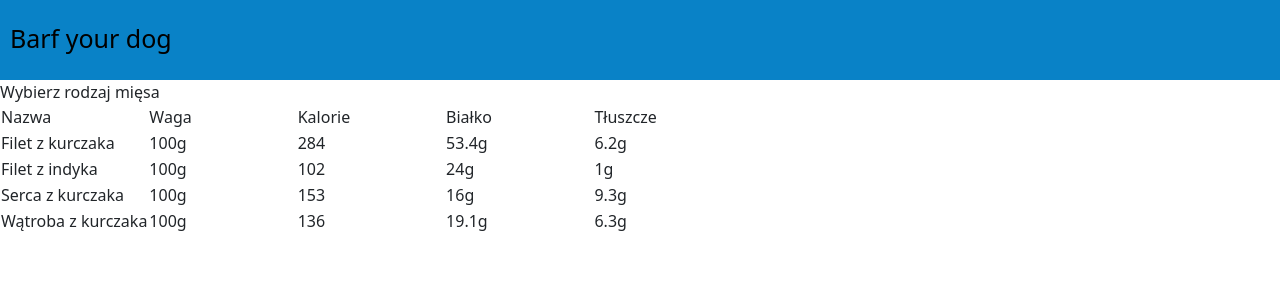
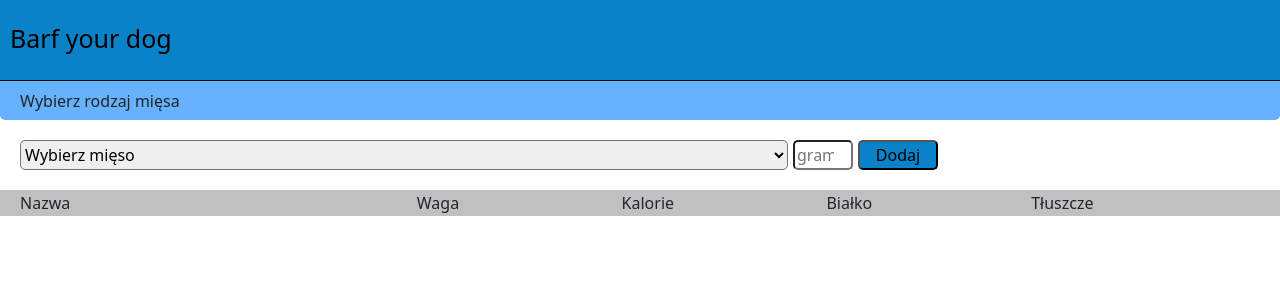
Before and after one commit to wojlas/barf-your-dog, an Angular app in the folder barf-your-dog/: page / in a window 1280 px wide. Shown: the top 300 px of the page. Built offline with nearby package versions, Linux system fonts and the light colour scheme.

Commit message:
adding and deleting to list works, common value as same"

```diff
--- a/barf-your-dog/src/app/app.module.ts
+++ b/barf-your-dog/src/app/app.module.ts
@@ -5,12 +5,14 @@ import { AppComponent } from './app.component';
 import { NgbModule } from '@ng-bootstrap/ng-bootstrap';
 import { MainDashboardComponent } from './main-dashboard/main-dashboard.component';
 import { MeatSelectionComponent } from './main-dashboard/meat-selection/meat-selection.component';
+import { DropdownComponent } from './global/dropdown/dropdown.component';
 
 @NgModule({
   declarations: [
     AppComponent,
     MainDashboardComponent,
-    MeatSelectionComponent
+    MeatSelectionComponent,
+    DropdownComponent,
   ],
   imports: [
     BrowserModule,
--- /dev/null
+++ b/barf-your-dog/src/app/global/dropdown/dropdown.component.css
@@ -0,0 +1,13 @@
+.dropdown {
+    float: left;
+    width: 60%;
+    margin-right: 20px;
+}
+
+.dropdown select {
+    position: relative;
+    margin: 20px;
+    height: 30px;
+    width: 100%;
+    border-radius: 5px;
+}
--- /dev/null
+++ b/barf-your-dog/src/app/global/dropdown/dropdown.component.html
@@ -0,0 +1,9 @@
+<div class="dropdown">
+    <select #defDropdown (change)="addToList()">
+        <option default>Wybierz mięso</option>
+        <option
+        *ngFor="let item of items"
+        value="{{ item.Id }}"
+        >{{ item.Name }}</option>
+    </select>
+</div>
--- /dev/null
+++ b/barf-your-dog/src/app/global/dropdown/dropdown.component.ts
@@ -0,0 +1,32 @@
+import {
+  Component,
+  ElementRef,
+  EventEmitter,
+  Input,
+  OnInit,
+  Output,
+  ViewChild
+} from '@angular/core';
+
+@Component({
+  selector: 'app-dropdown',
+  templateUrl: './dropdown.component.html',
+  styleUrls: ['./dropdown.component.css']
+})
+export class DropdownComponent implements OnInit {
+  @ViewChild('defDropdown') selectedElement!: ElementRef;
+
+  @Input() items: any[] = [];
+
+  @Output() selectedMeatId = new EventEmitter<number>();
+
+  constructor() { }
+
+  ngOnInit(): void {
+  }
+
+  public addToList() {
+    this.selectedMeatId.emit(this.selectedElement.nativeElement.value);
+  }
+
+}
--- a/barf-your-dog/src/app/main-dashboard/meat-selection/meat-selection.component.css
+++ b/barf-your-dog/src/app/main-dashboard/meat-selection/meat-selection.component.css
@@ -0,0 +1,66 @@
+.meat-selection {
+    position: relative;
+}
+
+.meat-selector-header {
+    padding-left: 20px;
+    padding-top: 8px;
+    width: 100%;
+    height: 40px;
+    background-color: #66B2FF;
+    border-top: 0.5px solid black;
+    border-bottom-right-radius: 5px;
+    border-bottom-left-radius: 5px;
+}
+
+.meat-selector-dropdown {
+    position: relative;
+    width: 100%;
+}
+
+.meat-selector-dropdown input {
+    position: relative;
+    float: left;
+    width: 60px;
+    margin-top: 20px;
+    margin-left: 5px;
+    margin-right: 5px;
+    border-radius: 5px;
+}
+
+.meat-selector-dropdown button {
+    position: relative;
+    float: left;
+    background-color: #0982C7;
+    margin-top: 20px;
+    margin-right: 20px;
+    width: 80px;
+    border-radius: 5px;
+}
+
+.list-table {
+    width: 100%;
+}
+
+.list-table > tr > td {
+    padding-left: 20px;
+    padding-right: 20px;
+}
+
+.list-table-body {
+    border-bottom: 0.1px solid black;
+}
+
+.list-table-header {
+    width: 100%;
+    height: 25px;
+    background-color: #C0C0C0;
+    font-weight: 400;
+}
+
+.list-table-summary {
+    width: 100%;
+    height: 25px;
+    background-color: #C0C0C0;
+    font-weight: 400;
+}
--- a/barf-your-dog/src/app/main-dashboard/meat-selection/meat-selection.component.html
+++ b/barf-your-dog/src/app/main-dashboard/meat-selection/meat-selection.component.html
@@ -1,25 +1,52 @@
-<div class="meat-selection">
+<div class="meat-selection" *ngIf="isVisible; else closed_tab">
     <div class="meat-selector">
-        <div class="meat-selector-header">Wybierz rodzaj mięsa</div>
+        <div class="meat-selector-header" (click)="isVisible = !isVisible">Wybierz rodzaj mięsa</div>
         <div class="meat-selector-dropdown">
+            <app-dropdown
+            [items]="allMeats"
+            (selectedMeatId)="onMeatSelected($event)"
+            ></app-dropdown>
+            <input #weightInfo type="number" value="weightInfo.value" placeholder="gram"/>
+            <button (click)="addMeatToList(weightInfo.value)">Dodaj</button>
         </div>
     </div>
     <div class="selected-meat-list">
-        <table>
-            <tr>
-                <td style="width: 20%;">Nazwa</td>
-                <td style="width: 20%;">Waga</td>
-                <td style="width: 20%;">Kalorie</td>
-                <td style="width: 20%;">Białko</td>
-                <td style="width: 20%;">Tłuszcze</td>
+        <table class="list-table">
+            <tr class="list-table-header">
+                <td style="width: 31%;">Nazwa</td>
+                <td style="width: 16%;">Waga</td>
+                <td style="width: 16%;">Kalorie</td>
+                <td style="width: 16%;">Białko</td>
+                <td style="width: 16%;">Tłuszcze</td>
+                <td style="width: 5%;"></td>
             </tr>
-            <tr *ngFor="let meat of selectedMeats">
-                <td style="width: 20%;">{{ meat.Name }}</td>
-                <td style="width: 20%;">{{ meat.Weight }}g</td>
-                <td style="width: 20%;">{{ meat.Kcal }}</td>
-                <td style="width: 20%;">{{ meat.Protein }}g</td>
-                <td style="width: 20%;">{{ meat.Fats }}g</td>
+            <tr class="list-table-body" *ngFor="let meat of selectedMeats">
+                <td style="width: 31%;">{{ meat.Name }}</td>
+                <td style="width: 16%;">{{ meat.Weight }}g</td>
+                <td style="width: 16%;">{{ meat.Kcal }}</td>
+                <td style="width: 16%;">{{ meat.Protein }}g</td>
+                <td style="width: 16%;">{{ meat.Fats }}g</td>
+                <td style="width: 5%;" (click)="onDeleteItem(meat.Id)">
+                    <img
+                    src="C:\Users\cukie\Downloads\remove-icon-png-7109.png"
+                    style="width: 100%; height: 100%"
+                    />
+                </td>
+            </tr>
+            <tr class="list-table-summary" *ngIf="selectedMeats.length !== 0">
+                <td style="width: 31%; font: bolder;">{{ commonElements.Name }}</td>
+                <td style="width: 16%; font: bolder;">{{ commonElements.Weight }}g</td>
+                <td style="width: 16%; font: bolder;">{{ commonElements.Kcal }}</td>
+                <td style="width: 16%; font: bolder;">{{ commonElements.Protein }}g</td>
+                <td style="width: 16%; font: bolder;">{{ commonElements.Fats }}g</td>
+                <td style="width: 5%;"></td>
             </tr>
         </table>
     </div>
 </div>
+
+<ng-template #closed_tab>
+    <div class="meat-selector" (click)="isVisible = !isVisible">
+        <div class="meat-selector-header">Wybierz rodzaj mięsa</div>
+    </div>
+</ng-template>
--- a/barf-your-dog/src/app/main-dashboard/meat-selection/meat-selection.component.ts
+++ b/barf-your-dog/src/app/main-dashboard/meat-selection/meat-selection.component.ts
@@ -1,3 +1,4 @@
+import { NONE_TYPE } from '@angular/compiler';
 import { Component, OnInit } from '@angular/core';
 import { MeatBaseService } from 'src/app/services/meat-base.service';
 import { IMeatType } from '../interfaces/IMeatType';
@@ -9,12 +10,77 @@ import { IMeatType } from '../interfaces/IMeatType';
 })
 export class MeatSelectionComponent implements OnInit {
 
+  public allMeats: IMeatType[] = [];
   public selectedMeats: IMeatType[] = [];
+  public commonElements: IMeatType = {
+    Id: 0,
+    Name: 'Łącznie',
+    Weight: 0,
+    Kcal: 0,
+    Protein: 0,
+    Fats: 0
+  }
+
+  public isVisible: boolean = true;
+  public selectedMeatId: number = 0;
 
   constructor(private meatService: MeatBaseService) { }
 
   ngOnInit(): void {
-    this.selectedMeats = this.meatService.getAllMeats();
+    this.allMeats = this.meatService.getAllMeats();
   }
 
+  onMeatSelected(id: number) {
+    this.selectedMeatId = id;
+  }
+
+  public addMeatToList(weight: any) {
+    this.allMeats.forEach(el => {
+      if (el.Id === +this.selectedMeatId) {
+        const recalculatedEl = this.macroCalculator(el, weight);
+
+        this.selectedMeats.push(recalculatedEl);
+        this.commonElements.Weight = +this.toDecimal(this.commonElements.Weight + el.Weight, 3);
+        this.commonElements.Kcal = +this.toDecimal(this.commonElements.Kcal + el.Kcal, 3);
+        this.commonElements.Protein = +this.toDecimal(this.commonElements.Protein + el.Protein, 3);
+        this.commonElements.Fats = +this.toDecimal(this.commonElements.Fats + el.Fats, 3);
+      }
+    })
+  }
+
+  public macroCalculator(element: IMeatType, weight: number) {
+    element.Weight = +weight;
+    let kcal = (element.Kcal / 100) * weight;
+    element.Kcal = +this.toDecimal(kcal, 3);
+    let protein = (element.Protein / 100) * weight;
+    element.Protein = +this.toDecimal(protein, 3);
+    let fats = (element.Fats / 100) * weight;
+    element.Fats = +this.toDecimal(fats, 3);
+
+    return element;
+  }
+
+  public toDecimal(figure: number, decimals = 0){
+    let d = Math.pow(10,decimals);
+    return (figure * d/d).toFixed(decimals);
+  };
+
+  public onDeleteItem(id: number) {
+    if (this.selectedMeats.length > 0) {
+      this.selectedMeats.forEach((el, i) => {
+        if (el.Id === id) {
+          this.selectedMeats.splice(i, 1);
+
+          this.commonElements.Weight = +this.toDecimal(this.commonElements.Weight - el.Weight, 3);
+          this.commonElements.Kcal = +this.toDecimal(this.commonElements.Kcal - el.Kcal, 3);
+          this.commonElements.Protein = +this.toDecimal(this.commonElements.Protein - el.Protein, 3);
+          this.commonElements.Fats = +this.toDecimal(this.commonElements.Fats - el.Fats, 3);
+        }
+      })
+    }
+
+
+  }
+
+
 }
```
Also changed, not shown: 1 other file (tests, documents, lock files or other folders).
